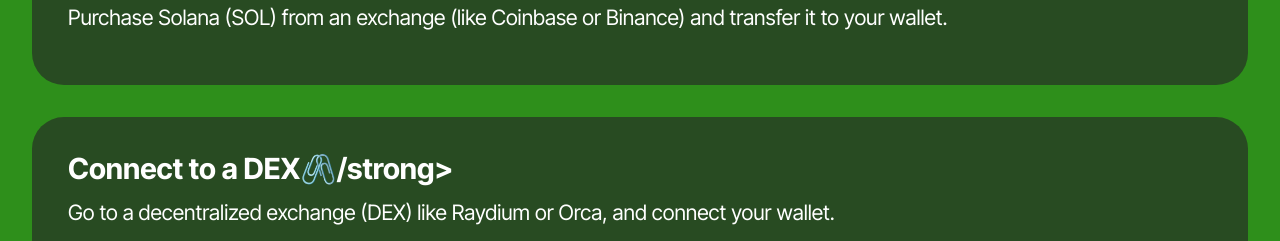
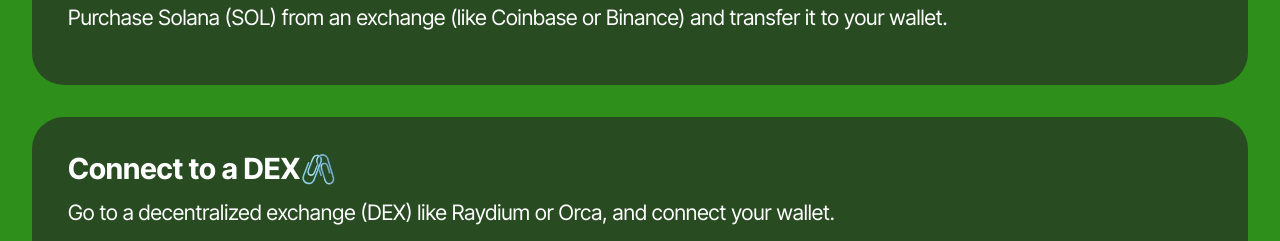
Before and after one commit to PumpTrump/magapepe, a plain HTML site: page index.html in a window 1280 px wide. Shown: the part 2508-2749 px from the top of the page. Drawn offline with Linux system fonts and the light colour scheme.

Commit message:
Update index.html

```diff
--- a/index.html
+++ b/index.html
@@ -178,7 +178,7 @@
 					<!-- </div> -->
 					<div class="item-content">
 						<h5 class="item-title mbr-fonts-style display-5">
-							<strong>Connect to a DEX🖇️/strong>
+							<strong>Connect to a DEX🖇️</strong>
 						</h5>
 
 						<p class="mbr-text mbr-fonts-style display-7">
```
